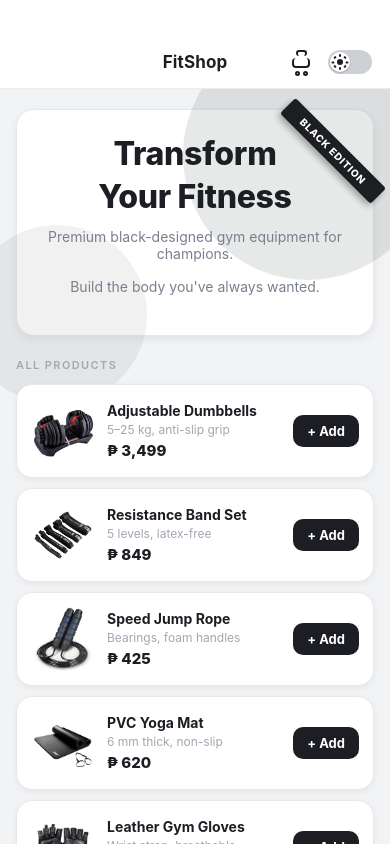
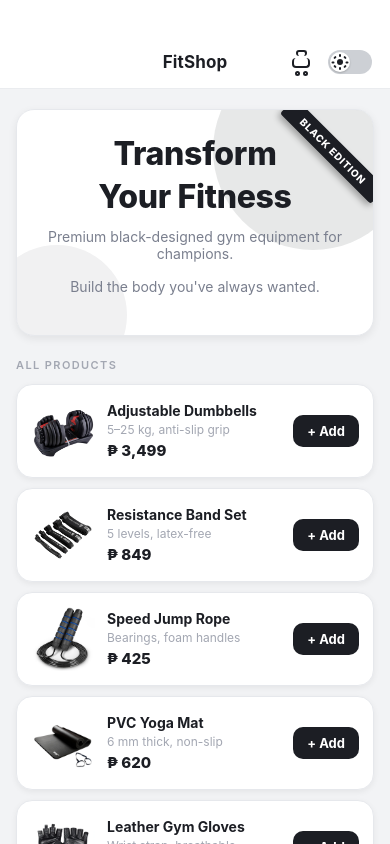
Before and after one commit to lycos-dev/blanza-lycos-react-native-navigation, a React Native app: screen / in a window 390 px wide. Built offline with nearby package versions, Linux system fonts and the light colour scheme.

Commit message:
Fixed overflow on the decorative circles around hero banner

```diff
--- a/src/screens/HomeScreen.tsx
+++ b/src/screens/HomeScreen.tsx
@@ -32,40 +32,40 @@ const HomeScreen: React.FC = () => {
             {
               backgroundColor: c.cardBg,
               borderColor: c.cardBorder,
-              overflow: "visible",
+              overflow: "hidden",
               position: "relative",
             },
           ]}
         >
-          {/* Decorative background circles */}
+          {/* Decorative background circles - ADJUSTED TO STAY INSIDE */}
           <View
             style={{
               position: "absolute",
-              width: 250,
-              height: 250,
-              borderRadius: 125,
+              width: 200,
+              height: 200,
+              borderRadius: 100,
               backgroundColor: c.accent,
               opacity: 0.1,
-              top: -80,
-              right: -60,
+              top: -60,
+              right: -40,
               zIndex: 1,
             }}
           />
           <View
             style={{
               position: "absolute",
-              width: 180,
-              height: 180,
-              borderRadius: 90,
+              width: 140,
+              height: 140,
+              borderRadius: 70,
               backgroundColor: c.accent,
               opacity: 0.06,
-              bottom: -70,
-              left: -50,
+              bottom: -50,
+              left: -30,
               zIndex: 1,
             }}
           />
 
-          {/* Black Edition" Sticker */}
+          {/* "Black Edition" Sticker */}
           <View
             style={{
               position: "absolute",
```
